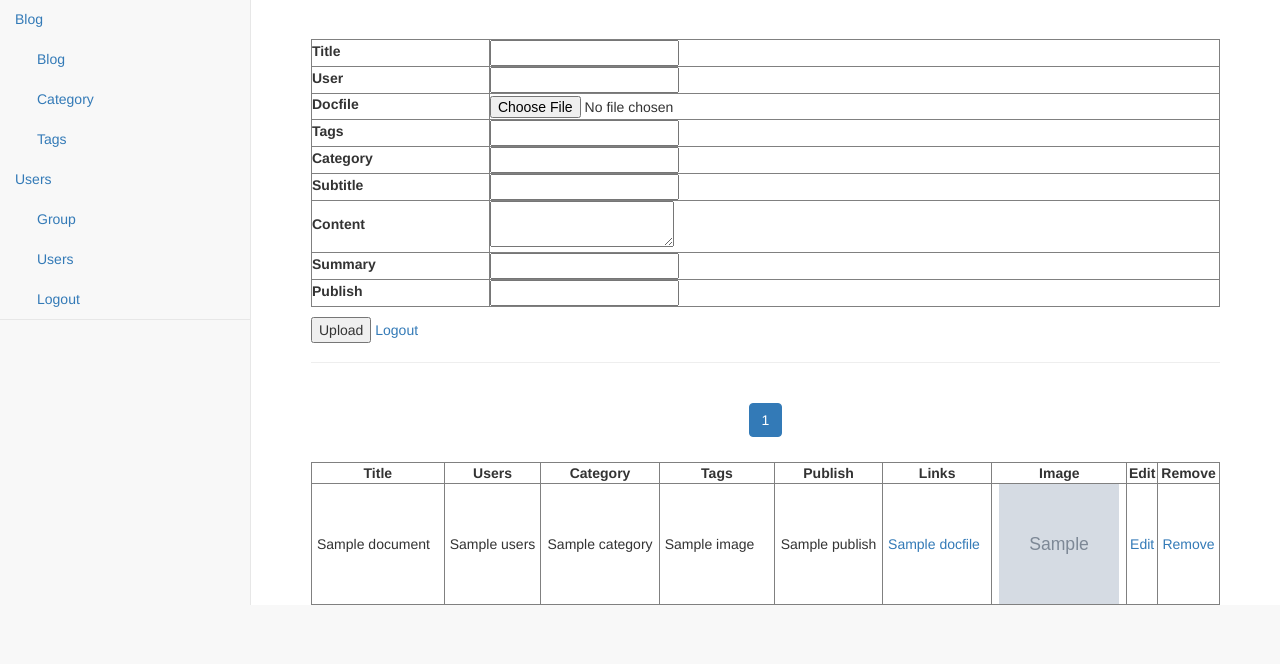
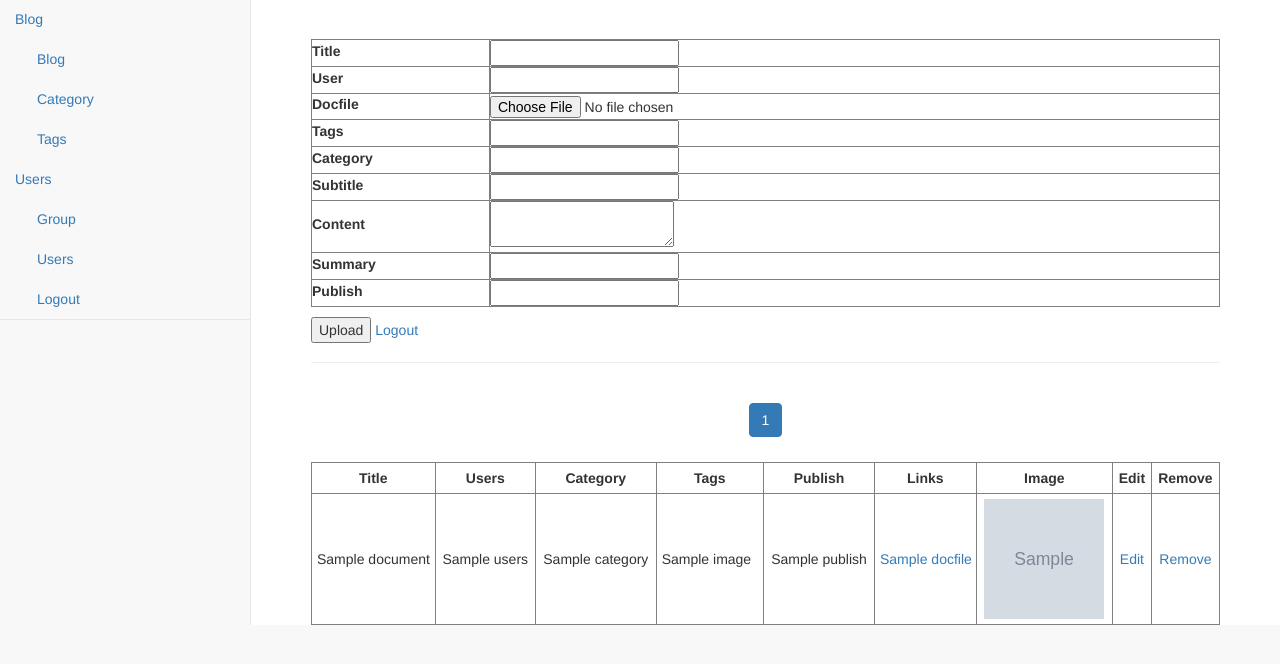
Before and after one commit to doremonkinhcan87/BlogImage, a Django app: template DjangoUbuntu/blog_env/blog/home/templates/home/blog.html in a window 1280 px wide. Shown: the part 52-716 px from the top of the page. Run offline with Django 3.2, Linux system fonts and the light colour scheme; the template is opened without the code that fills it: most values are stand-ins (such as "Sample title", 1, 10 or a date in 2020); grey boxes marked "Sample" are stand-in pictures; form fields are guessed from the names that the template uses; some libraries are stand-ins or nearby versions.

Commit message:
[IMP]Sua style padding

```diff
--- a/DjangoUbuntu/blog_env/blog/home/templates/home/blog.html
+++ b/DjangoUbuntu/blog_env/blog/home/templates/home/blog.html
@@ -33,6 +33,7 @@
 		}
 		.table-th{
 			text-align: center;
+			padding: 5px;
 		}
 	</style>
 </head>
```
